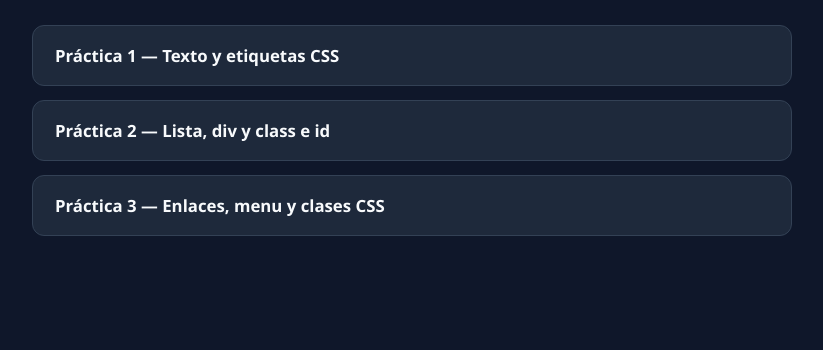
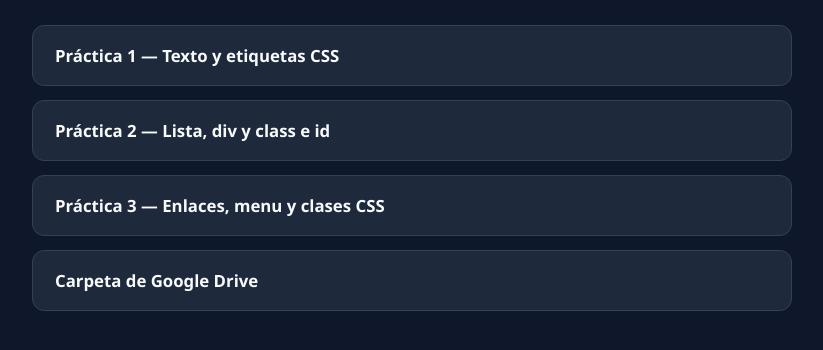
Before and after one commit to Jmcanogar/WebJuanma-AWEB, a plain HTML site: page index.html in a window 1280 px wide. Shown: the part 172-522 px from the top of the page, without its empty margins (228-1051 px from the left). Drawn offline with Linux system fonts and the light colour scheme.

Commit message:
Update index.html

```diff
--- a/index.html
+++ b/index.html
@@ -105,6 +105,11 @@
           <span class="titulo-trabajo">Práctica 3 — Enlaces, menu y clases CSS</span>
         </a>
       </li>
+      <li>
+        <a class="tarjeta-enlace" href="https://drive.google.com/drive/folders/1eCr6JtseqxcLw25p8fBAzMcN4QWt0OYt?usp=sharing" target="_blank" rel="noopener noreferrer">
+          <span class="titulo-trabajo">Carpeta de Google Drive</span>
+        </a>
+      </li>
     </ul>
   </div>
 </body>
```
